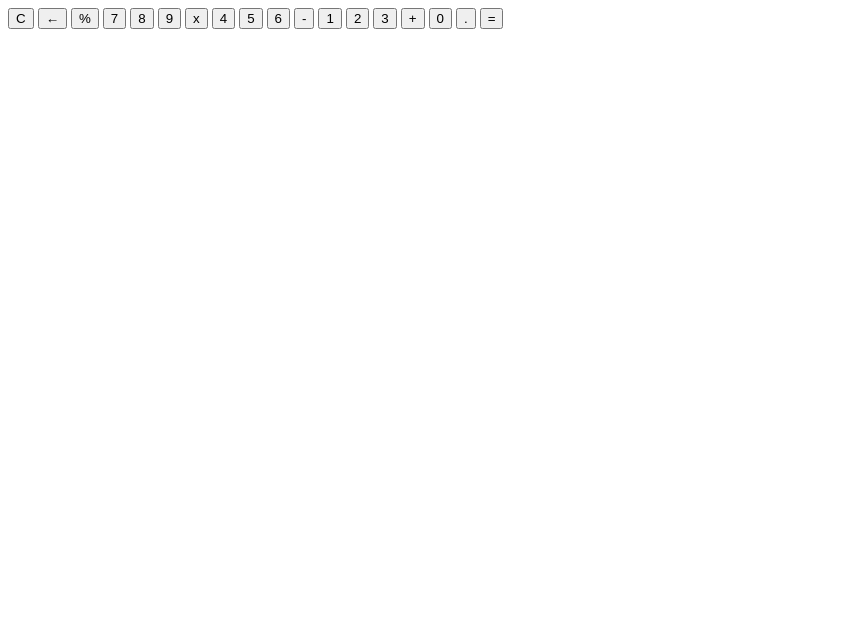
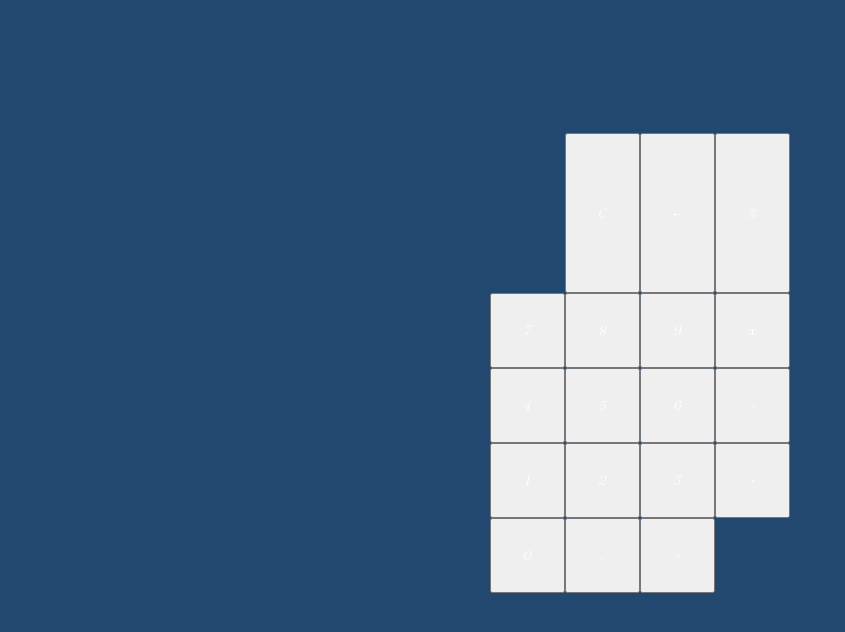
Before and after one commit to Miguel-u/calculadora, a plain HTML site: page index.html in a window 1280 px wide. Shown: the whole page, without its empty margins (0-845 px from the left). Drawn offline with Linux system fonts and the light colour scheme.

Commit message:
se agrego archivo css y algunos formatos

```diff
--- a/index.html
+++ b/index.html
@@ -8,13 +8,15 @@
     <link rel="preconnect" href="https://fonts.googleapis.com">
 <link rel="preconnect" href="https://fonts.gstatic.com" crossorigin>
 <link href="https://fonts.googleapis.com/css2?family=Fraunces:ital,wght@1,300&display=swap" rel="stylesheet">
+<link rel="stylesheet" href="style.css">
 </head>
 <body>
-    <div class"container">
+    <div class="container">
         <div class="calculadora">
             <div class="display">
                 <div id="valor-anterior"></div>
                 <div id="valor-actual"></div>
+            </div>
             <button class="col-2">C</button>
             <button>&larr;</button>
             <button class="operador">%</button>
@@ -32,12 +34,8 @@
             <button class="operador">+</button>
             <button class="col-2numero">0</button>
             <button class="numero">.</button>
-                <button class="operador">=</button>
-
-
+            <button class="operador">=</butto>
         </div>
     </div>
-    </div>
-
 </body>
 </html>
--- /dev/null
+++ b/style.css
@@ -0,0 +1,22 @@
+*{
+    font-family: 'Fraunces', serif;
+    color: #fff;
+}
+
+body{
+    margin: 0;
+    background-color:#224870;
+}
+
+.container {
+    display:flex;
+    justify-content: center;
+    align-items: center;
+    height: 100vh;
+}
+
+.calculadora{
+    display:grid;
+    grid-template-columns: repeat(4, 75px);
+    grid-template-rows: 160px repeat(5, 75px);
+}
```
Lines whose indentation alone changed are shown as unchanged.
